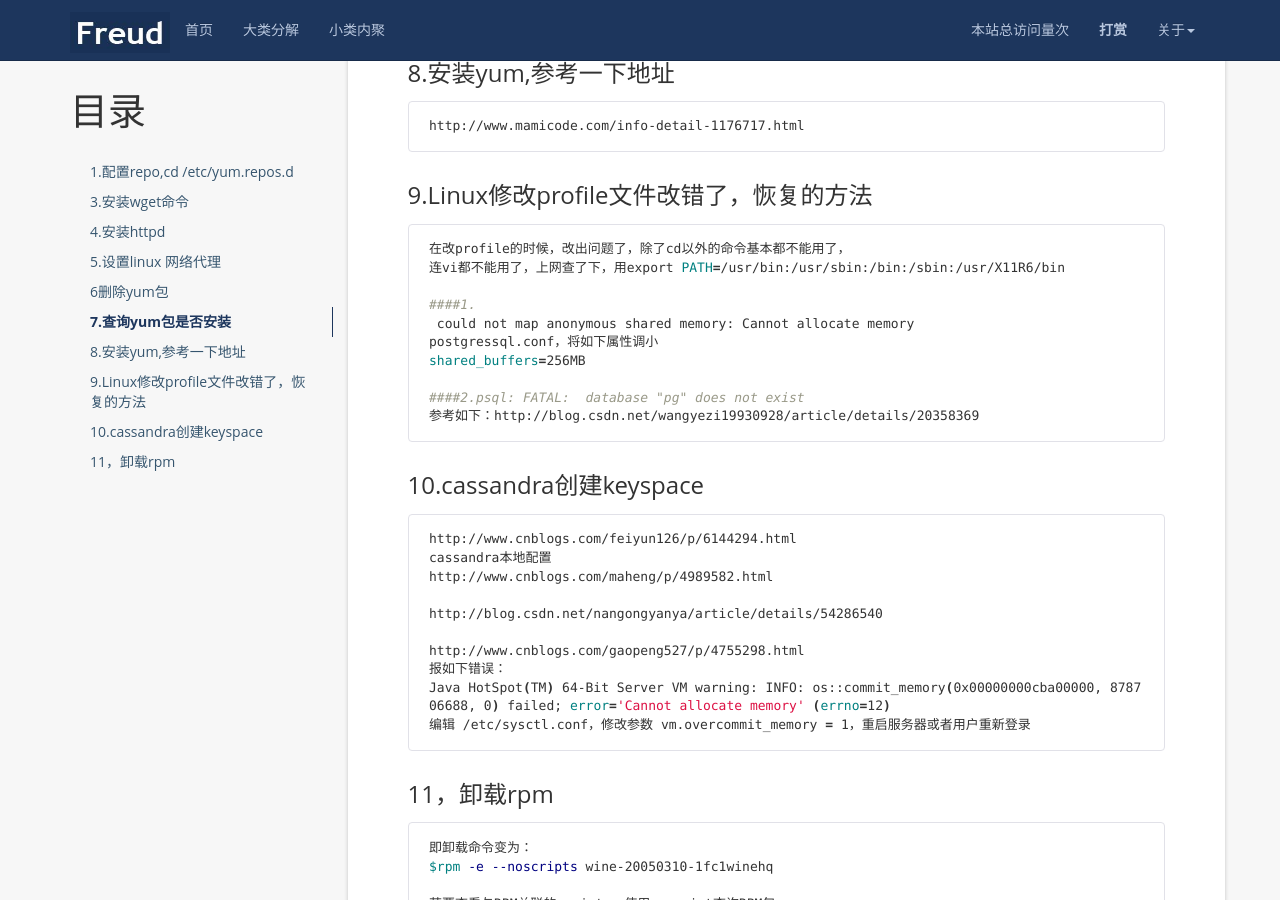
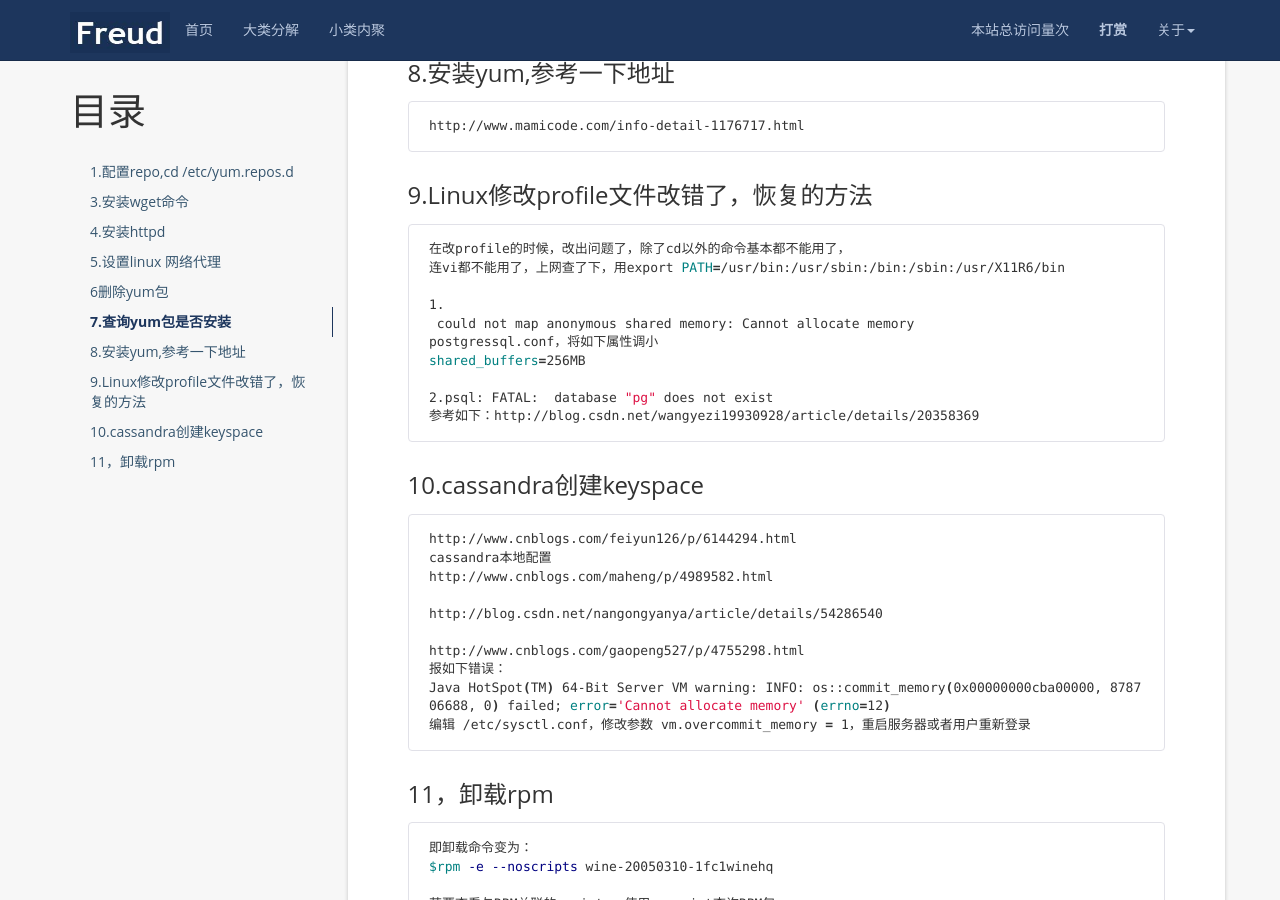
Before and after one commit to yeyu0415/myfirstblog, a Jekyll site: the page built from _posts/2018-09-27-linux配置.md, in a window 1280 px wide and 900 px high, scrolled down 1777 px. Built offline with Jekyll 4.4.1, drawn with Linux system fonts in a browser that asks for light colours; nearby versions of some CDN libraries; a script that is not in the unit is left out; comment, search, counter and statistics services are not loaded; some of the changed text lies outside the part shown.

Commit message:
修改博客

````diff
--- a/_posts/2018-09-27-linux配置.md
+++ b/_posts/2018-09-27-linux配置.md
@@ -14,7 +14,7 @@
 ``` bash
 baseurl=http://10.35.28.5/repos/rhel-x86_64-server-6.7.z/
 
-###2.yum update ,更新所有缺失的包或者命令
+### 2.yum update ,更新所有缺失的包或者命令
 
 
 
@@ -26,12 +26,12 @@
 
 ``` bash
 yum install wget
-#### 1.如果遇到下面的问题
+ 1.如果遇到下面的问题
 ./libtool: line 990: g++: command not foun
 执行下面的语句：
 yum -y install gcc+ gcc-c++
 
-#### 2.如果遇到一下问题
+ 2.如果遇到一下问题
 libs/pcrecpp.o:could not read symbols: Bad value
 collect2: ld returned 1 exit status
 make[1]: *** [libpcrecpp.la] 错误 1
@@ -90,12 +90,12 @@
 在改profile的时候，改出问题了，除了cd以外的命令基本都不能用了，
 连vi都不能用了，上网查了下，用export PATH=/usr/bin:/usr/sbin:/bin:/sbin:/usr/X11R6/bin
 
-####1.
+1.
  could not map anonymous shared memory: Cannot allocate memory
 postgressql.conf，将如下属性调小
 shared_buffers=256MB
 
-####2.psql: FATAL:  database "pg" does not exist
+2.psql: FATAL:  database "pg" does not exist
 参考如下：http://blog.csdn.net/wangyezi19930928/article/details/20358369
 ```
 ###  10.cassandra创建keyspace
````
